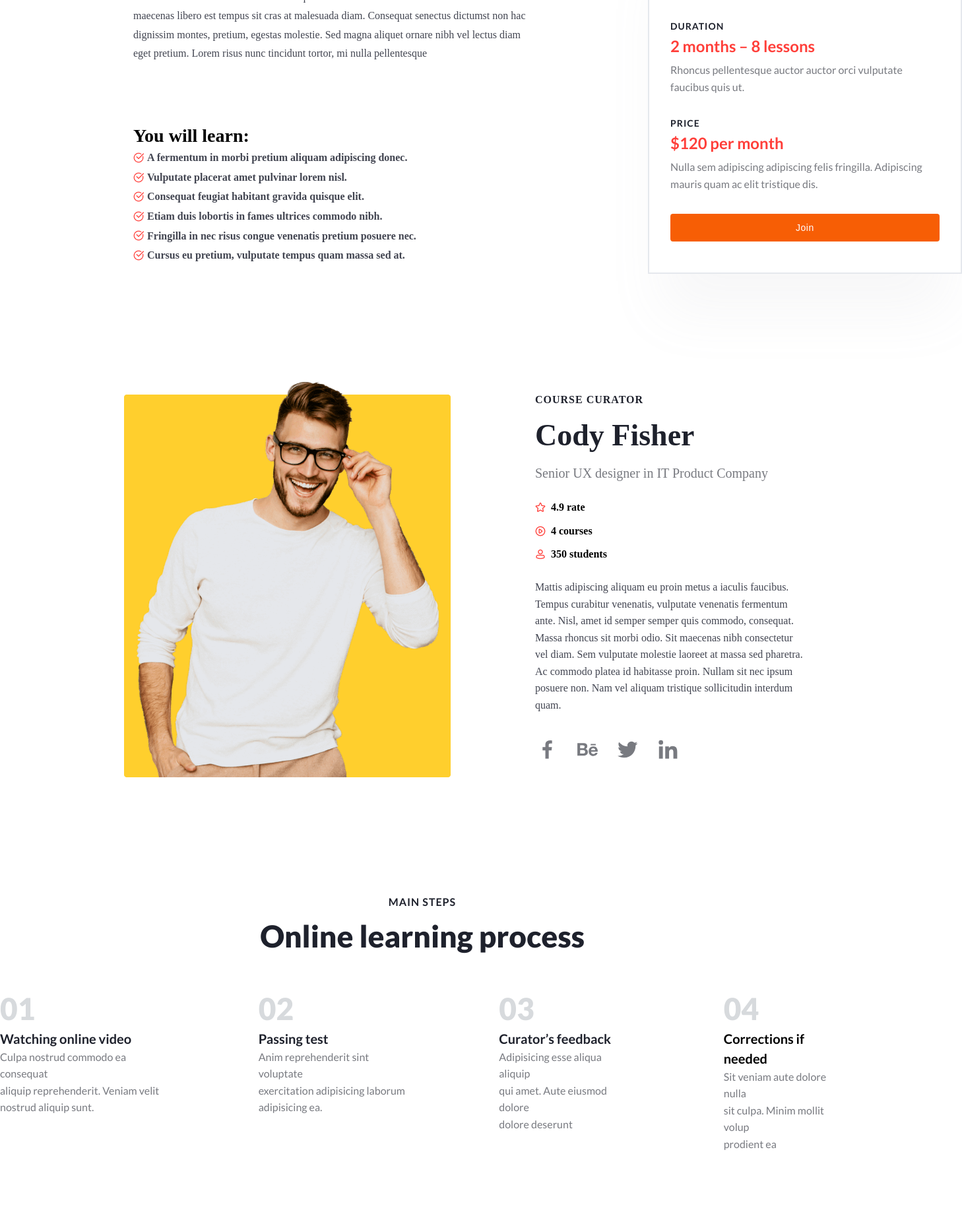
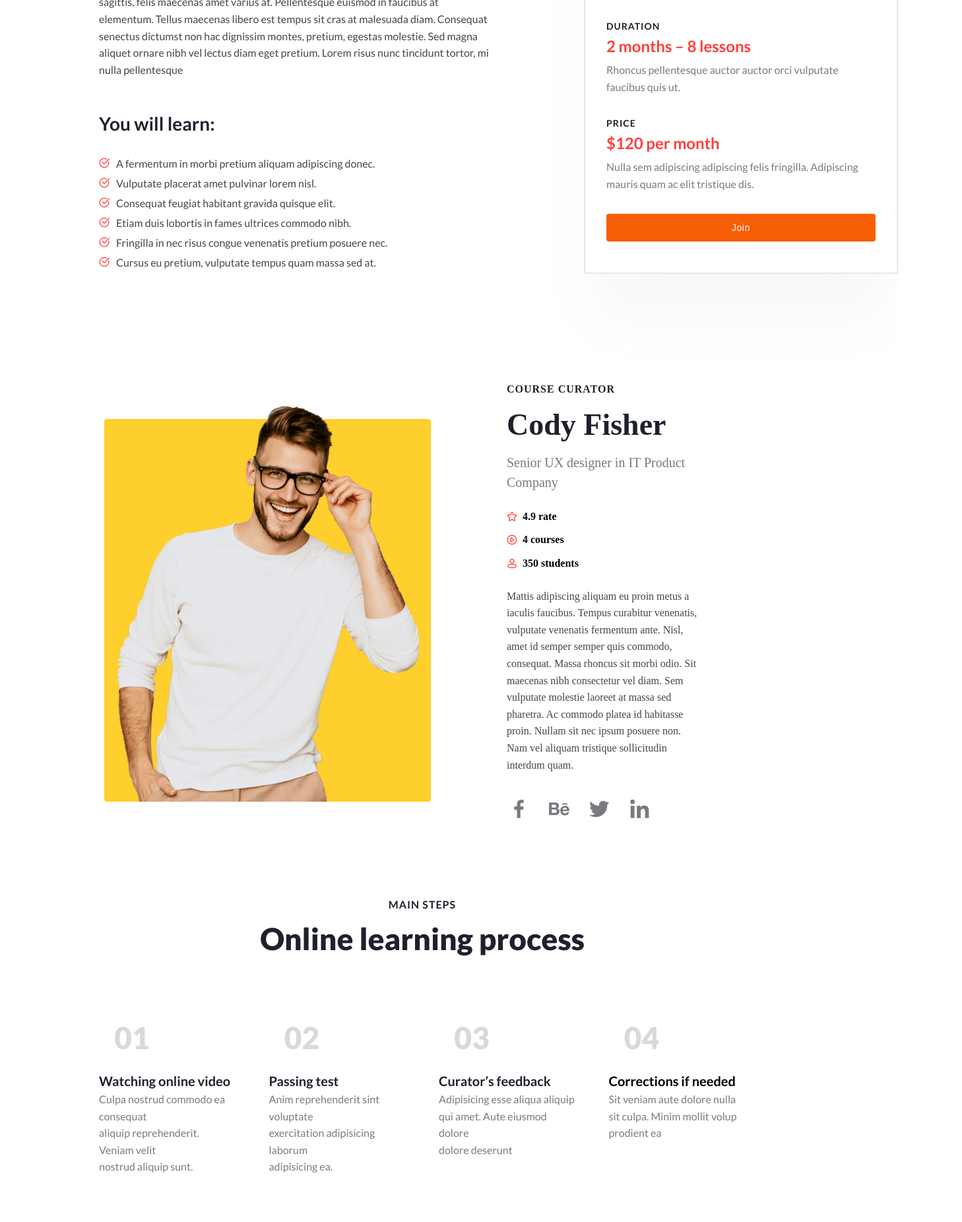
Before and after one commit to osimhondadaxanov2013-maker/project, a website: page course.html in a window 1280 px wide. Shown: the part 753-2605 px from the top of the page at 66% size, 1458 px wide, since content can reach past the window. Drawn offline with Linux system fonts and the light colour scheme.

Commit message:
fixed pixels of murodjon's page

```diff
--- a/course.html
+++ b/course.html
@@ -82,10 +82,8 @@
               magna aliquet ornare nibh vel lectus diam eget pretium. Lorem
               risus nunc tincidunt tortor, mi nulla pellentesque
             </p>
-          </div>
-          <div class="texts">
-            <h1>You will learn:</h1>
-            <div class="item">
+            <h2>You will learn:</h2>
+            <div class="item first">
               <img alt="" src="/assets/check.png" />
               <h2>A fermentum in morbi pretium aliquam adipiscing donec.</h2>
             </div>
@@ -236,7 +234,9 @@
         </div>
         <div class="dots-card">
           <div class="dots-1">
-            <h1>01</h1>
+            <div class="dots-1-box">
+              <div class="box">01</div>
+            </div>
             <h2>Watching online video</h2>
             <p>
               Culpa nostrud commodo ea consequat <br />
@@ -246,7 +246,9 @@
           </div>
 
           <div class="dots-1">
-            <h1>02</h1>
+            <div class="dots-1-box">
+              <div class="box">02</div>
+            </div>
             <h2>Passing test</h2>
             <p>
               Anim reprehenderit sint voluptate <br />
@@ -256,7 +258,9 @@
           </div>
 
           <div class="dots-1">
-            <h1>03</h1>
+            <div class="dots-1-box">
+              <div class="box">03</div>
+            </div>
             <h2>Curator’s feedback</h2>
             <p>
               Adipisicing esse aliqua aliquip <br />
@@ -266,7 +270,9 @@
           </div>
 
           <div class="dots-2">
-            <h1>04</h1>
+            <div class="dots-1-box">
+              <div class="box">04</div>
+            </div>
             <h2>Corrections if needed</h2>
             <p>
               Sit veniam aute dolore nulla <br />
--- a/css/course.css
+++ b/css/course.css
@@ -21,7 +21,7 @@ header {
   display: flex;
   align-items: center;
   justify-content: space-between;
-  padding: 20px 200px;
+  padding: 20px 150px;
 }
 .header__nav {
   display: flex;
@@ -111,8 +111,8 @@ header {
 
 .hero {
   display: flex;
-  align-items: center;
-  padding: 150px 32px;
+  padding: 150px 150px;
+  gap: 135px;
   /* padding-top: 150px; */
   /* flex-direction: column; */
 }
@@ -120,59 +120,63 @@ header {
 .text {
   display: flex;
   flex-direction: column;
-  align-items: flex-start;
-  gap: 30px;
-  transform: translate(+170px);
 }
 
 .text h1 {
-  font-size: 36px;
-  /* transform: translate(10px); */
+  font-family: "Lato", sans-serif;
+  font-weight: 900;
+  font-size: 46px;
+  line-height: 130%;
+  letter-spacing: 0%;
+  color: #1e212c;
+  margin-bottom: 40px;
 }
 
 .text p {
+  font-family: "Lato", sans-serif;
+  font-weight: 400;
   font-size: 16px;
+  line-height: 160%;
+  letter-spacing: 0%;
   color: #424551;
-  width: 600px;
-  line-height: 180%;
-  /* transform: translate(-200px); */
+  margin-bottom: 48px;
 }
-
-.texts {
-  display: flex;
-  flex-direction: column;
-  align-items: flex-start;
-  padding-top: 310px;
-  transform: translate(-430px);
-  gap: 4px;
-}
-
-.texts h1 {
+.text h2 {
+  font-family: "Lato", sans-serif;
+  font-weight: 700;
   font-size: 28px;
+  line-height: 150%;
+  letter-spacing: 0%;
+  color: #1e212c;
 }
 
 .item {
-  width: 450px;
+  width: 600px;
+  height: 26px;
   display: flex;
   align-items: center;
-  gap: 5px;
+  gap: 10px;
+  margin-bottom: 4px;
+}
+.first {
+  margin-top: 26px;
 }
 
 .item h2 {
+  font-family: "Lato", sans-serif;
+  font-weight: 400;
   font-size: 16px;
   line-height: 160%;
+  letter-spacing: 0%;
   color: #424551;
-  width: 110%;
 }
 
 .input {
   width: 495px;
   height: 550px;
   display: flex;
-  align-items: flex-start;
   flex-direction: column;
   border: 2px solid #e5e8ed;
-  transform: translate(-100px);
   box-shadow: 0px 80px 80px -20px #9a9ca514;
   padding: 40px 32px;
 }
@@ -232,15 +236,8 @@ header {
   display: flex;
   align-items: center;
   justify-content: space-between;
-}
-
-.banner-img {
-  width: 495;
-  height: 600;
-  opacity: 1;
-  top: 1318px;
-  left: 345px;
-  padding: 13px 188px;
+  padding: 13px 158px;
+  gap: 175px;
 }
 
 .banner-right {
@@ -350,16 +347,12 @@ header {
 
 .dots {
   display: flex;
-  align-items: center;
   flex-direction: column;
   gap: 10px;
-  width: 1230;
-  height: 347;
-  top: 2098px;
-  left: 345px;
-  opacity: 1;
-  padding-top: +100px;
+  width: 100%;
+  height: 600px;
   font-family: "Lato", sans-serif;
+  padding: 30px 150px;
 }
 
 .dots-text {
@@ -390,38 +383,51 @@ header {
   text-align: center;
   color: #1e212c;
   font-family: "Lato", sans-serif;
+  margin-bottom: 60px;
 }
 
 .dots-card {
   display: flex;
-  gap: 140px;
-  padding-top: +40px;
-  font-family: "Lato", sans-serif;
+  align-items: center;
+  gap: 50px;
 }
 
 .dots-1 {
-  width: 285;
-  height: 192;
-  top: 2250px;
-  left: 345px;
-  opacity: 1;
-  font-family: "Lato", sans-serif;
+  width: 285px;
+  height: 192px;
 }
 
-.dots-1 h1 {
+.dots-1-box {
+  width: 100px;
+  height: 100px;
   font-weight: 900;
   font-size: 46px;
   line-height: 130%;
   letter-spacing: 0%;
   color: #d7dadd;
   font-family: "Lato", sans-serif;
+  display: flex;
+  align-items: center;
+  justify-content: center;
 }
 
-.dots-1 h1:hover {
+.dots-1-box:hover {
+  background-color: #fff2f2;
+  border-radius: 50%;
   color: red;
 }
 
-.dots-2 h1:hover {
+.dots-1-box:hover .box {
+  width: 68px;
+  height: 68px;
+  background-color: #ffd2d2;
+  border-radius: 50%;
+  display: flex;
+  align-items: center;
+  justify-content: center;
+}
+
+.dots-2 div:hover {
   color: red;
 }
 
@@ -444,12 +450,8 @@ header {
 }
 
 .dots-2 {
-  width: 285;
-  height: 192;
-  top: 2250px;
-  left: 1290px;
-  opacity: 1;
-  font-family: "Lato", sans-serif;
+  width: 285px;
+  height: 192px;
 }
 
 .dots-2 h1 {
```
Also changed, not shown: css/event.css (+6 -6 lines).
